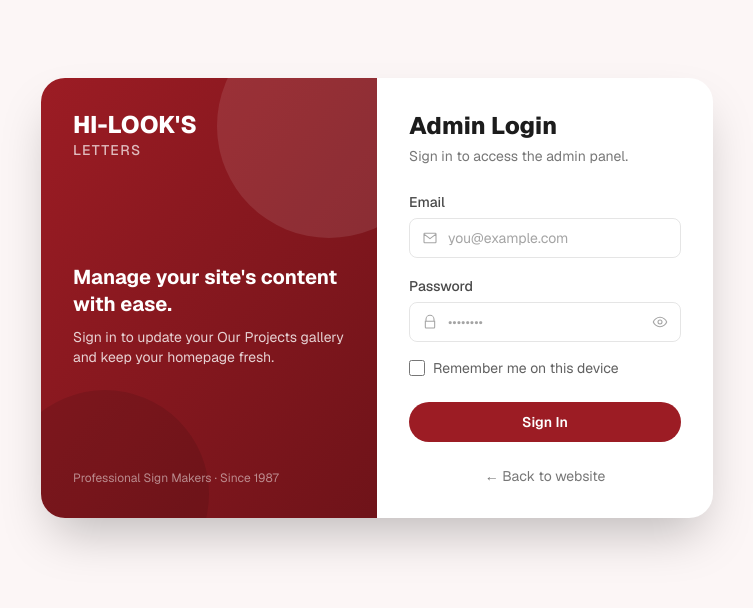
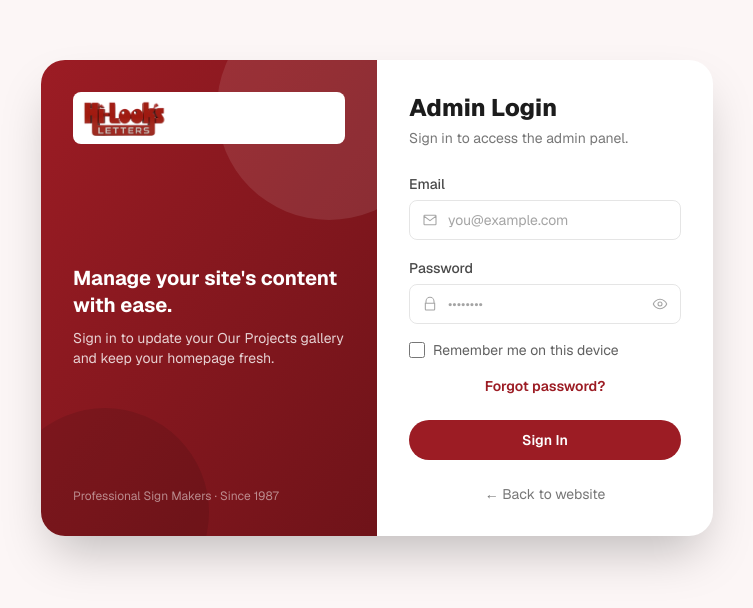
Before and after one commit to CraftMindAI/hi-looks-letter, a Next.js app: page /admin/login in a window 1280 px wide. Shown: the part 102-710 px from the top of the page, without its empty margins (263-1016 px from the left). Built offline with nearby package versions, Linux system fonts and the light colour scheme; no server answers.

Commit message:
Refactor code structure for improved readability and maintainability

```diff
--- a/app/admin/layout.tsx
+++ b/app/admin/layout.tsx
@@ -1,6 +1,7 @@
 "use client";
 
 import { useEffect, useState } from "react";
+import Image from "next/image";
 import Link from "next/link";
 import { usePathname, useRouter } from "next/navigation";
 import { onAuthStateChanged, signOut, type User } from "firebase/auth";
@@ -63,10 +64,14 @@ export default function AdminLayout({ children }: { children: React.ReactNode })
     <div className="flex min-h-screen bg-brand-tint/20">
       <aside className="hidden w-56 shrink-0 flex-col border-r border-black/5 bg-white sm:flex">
         <div className="border-b border-black/5 px-5 py-5">
-          <p className="text-lg font-extrabold leading-tight text-brand">
-            HI-LOOK&apos;S
-          </p>
-          <p className="text-xs font-medium tracking-widest text-foreground/50">
+          <Image
+            src="/hi-logo.png"
+            alt="Hi-Look's Letters"
+            width={780}
+            height={320}
+            className="h-8 w-auto"
+          />
+          <p className="mt-1 text-xs font-medium tracking-widest text-foreground/50">
             ADMIN PANEL
           </p>
         </div>
@@ -111,20 +116,19 @@ export default function AdminLayout({ children }: { children: React.ReactNode })
 
       <div className="flex min-w-0 flex-1 flex-col">
         <header className="flex items-center justify-between border-b border-black/5 bg-white px-5 py-3.5 sm:px-8">
-          <p className="text-base font-extrabold text-brand sm:hidden">
-            HI-LOOK&apos;S <span className="font-normal text-foreground/70">ADMIN</span>
-          </p>
+          <Image
+            src="/hi-logo.png"
+            alt="Hi-Look's Letters"
+            width={780}
+            height={320}
+            className="h-7 w-auto sm:hidden"
+          />
           <div className="hidden text-sm font-medium text-foreground/50 sm:block">
             Projects
           </div>
           <div className="flex items-center gap-3">
-            <div className="flex items-center gap-2">
-              <div className="flex h-8 w-8 items-center justify-center rounded-full bg-brand-tint text-sm font-bold text-brand">
-                {initial}
-              </div>
-              <span className="hidden text-sm text-foreground/60 sm:inline">
-                {user.email}
-              </span>
+            <div className="flex h-8 w-8 items-center justify-center rounded-full bg-brand-tint text-sm font-bold text-brand">
+              {initial}
             </div>
             <button
               type="button"
--- a/app/admin/login/page.tsx
+++ b/app/admin/login/page.tsx
@@ -1,10 +1,12 @@
 "use client";
 
 import { FormEvent, useState } from "react";
+import Image from "next/image";
 import { useRouter } from "next/navigation";
 import {
   browserLocalPersistence,
   browserSessionPersistence,
+  sendPasswordResetEmail,
   setPersistence,
   signInWithEmailAndPassword,
 } from "firebase/auth";
@@ -52,9 +54,38 @@ export default function AdminLoginPage() {
   const [submitting, setSubmitting] = useState(false);
   const [error, setError] = useState<string | null>(null);
   const [touched, setTouched] = useState<{ email?: boolean; password?: boolean }>({});
+  const [resetSending, setResetSending] = useState(false);
+  const [resetMessage, setResetMessage] = useState<string | null>(null);
+  const [resetError, setResetError] = useState<string | null>(null);
+  const [resetLinkSent, setResetLinkSent] = useState(false);
 
   const emailError = touched.email ? validateEmail(email) : null;
   const passwordError = touched.password ? validatePassword(password) : null;
+
+  const handleForgotPassword = async () => {
+    if (resetLinkSent || resetSending) return;
+
+    setResetMessage(null);
+    setResetError(null);
+
+    const emailErr = validateEmail(email);
+    if (emailErr) {
+      setTouched((t) => ({ ...t, email: true }));
+      setResetError("Enter your email above first, then click Forgot password.");
+      return;
+    }
+
+    setResetSending(true);
+    try {
+      await sendPasswordResetEmail(auth, email.trim());
+      setResetMessage(`Password reset link sent to ${email.trim()}.`);
+      setResetLinkSent(true);
+    } catch (err) {
+      setResetError(friendlyError(err));
+    } finally {
+      setResetSending(false);
+    }
+  };
 
   const handleSubmit = async (event: FormEvent<HTMLFormElement>) => {
     event.preventDefault();
@@ -90,9 +121,14 @@ export default function AdminLoginPage() {
             className="pointer-events-none absolute -bottom-20 -left-10 h-52 w-52 rounded-full bg-black/10"
           />
 
-          <div className="relative">
-            <p className="text-2xl font-extrabold leading-tight">HI-LOOK&apos;S</p>
-            <p className="text-sm font-medium tracking-widest text-white/70">LETTERS</p>
+          <div className="relative inline-block rounded-lg bg-white p-2">
+            <Image
+              src="/hi-logo.png"
+              alt="Hi-Look's Letters"
+              width={780}
+              height={320}
+              className="h-9 w-auto"
+            />
           </div>
 
           <div className="relative">
@@ -143,7 +179,12 @@ export default function AdminLoginPage() {
                   name="email"
                   type="email"
                   value={email}
-                  onChange={(e) => setEmail(e.target.value)}
+                  onChange={(e) => {
+                    setEmail(e.target.value);
+                    setResetLinkSent(false);
+                    setResetMessage(null);
+                    setResetError(null);
+                  }}
                   onBlur={() => setTouched((t) => ({ ...t, email: true }))}
                   aria-invalid={!!emailError}
                   autoComplete="username"
@@ -230,6 +271,30 @@ export default function AdminLoginPage() {
               </p>
             )}
 
+            {resetMessage && (
+              <p className="rounded-lg bg-green-50 px-3 py-2 text-sm font-medium text-green-700">
+                {resetMessage}
+              </p>
+            )}
+            {resetError && (
+              <p className="rounded-lg bg-red-50 px-3 py-2 text-sm font-medium text-red-600">
+                {resetError}
+              </p>
+            )}
+
+            <button
+              type="button"
+              onClick={handleForgotPassword}
+              disabled={resetSending || resetLinkSent}
+              className="text-center text-sm font-semibold text-brand hover:underline disabled:cursor-not-allowed disabled:text-foreground/40 disabled:no-underline"
+            >
+              {resetSending
+                ? "Sending reset link..."
+                : resetLinkSent
+                  ? "Reset link sent"
+                  : "Forgot password?"}
+            </button>
+
             <button
               type="submit"
               disabled={submitting}
--- a/app/components/Footer.tsx
+++ b/app/components/Footer.tsx
@@ -1,3 +1,5 @@
+import Image from "next/image";
+
 const QUICK_LINKS = [
   { href: "#about", label: "About" },
   { href: "#vision", label: "Vision" },
@@ -22,10 +24,15 @@ export default function Footer() {
     <footer className="bg-brand-dark text-white">
       <div className="mx-auto grid max-w-6xl grid-cols-1 gap-10 px-5 py-12 sm:grid-cols-2 sm:px-8 md:grid-cols-4">
         <div>
-          <p className="text-xl font-extrabold">
-            HI-LOOK&apos;S{" "}
-            <span className="font-normal opacity-80">LETTERS</span>
-          </p>
+          <div className="inline-block rounded-lg bg-white p-2">
+            <Image
+              src="/hi-logo.png"
+              alt="Hi-Look's Letters"
+              width={780}
+              height={320}
+              className="h-8 w-auto"
+            />
+          </div>
           <p className="mt-3 text-sm leading-relaxed text-white/70">
             Professional sign makers since 1987-35+ years of experience
             promoting businesses with signage that lasts.
--- a/app/components/Navbar.tsx
+++ b/app/components/Navbar.tsx
@@ -1,5 +1,6 @@
 "use client";
 
+import Image from "next/image";
 import { useState } from "react";
 
 const NAV_LINKS = [
@@ -18,13 +19,15 @@ export default function Navbar() {
   return (
     <header className="sticky top-0 z-50 border-b border-black/5 bg-white/90 backdrop-blur">
       <nav className="mx-auto flex max-w-6xl items-center justify-between px-5 py-3 sm:px-8">
-        <a href="#" className="flex items-baseline gap-2">
-          <span className="text-2xl font-extrabold tracking-tight text-brand">
-            HI-LOOK&apos;S
-          </span>
-          <span className="text-lg font-semibold tracking-wide text-foreground">
-            LETTERS
-          </span>
+        <a href="#" className="flex items-center">
+          <Image
+            src="/hi-logo.png"
+            alt="Hi-Look's Letters"
+            width={780}
+            height={320}
+            priority
+            className="h-9 w-auto sm:h-10"
+          />
         </a>
 
         <ul className="hidden items-center gap-7 text-sm font-medium md:flex">
--- a/components/HiLooksLogoAnimation.tsx
+++ b/components/HiLooksLogoAnimation.tsx
@@ -117,6 +117,33 @@ export default function HiLooksLogoAnimation({
       ctx.filter = "contrast(1.06) brightness(1.04)";
       ctx.drawImage(img, drawX, drawY, drawW, drawH);
       ctx.filter = "none";
+
+      // The source photos sit on a flat studio backdrop that isn't quite
+      // pure white, so it shows up as a visible rectangle against the
+      // page. Clip any near-white pixel straight to #ffffff so — combined
+      // with mix-blend-multiply on the canvas element — the backdrop
+      // disappears into the page instead of leaving a frame.
+      const physX = Math.round(drawX * dpr);
+      const physY = Math.round(drawY * dpr);
+      const physW = Math.round(drawW * dpr);
+      const physH = Math.round(drawH * dpr);
+      if (physW > 0 && physH > 0) {
+        const imageData = ctx.getImageData(physX, physY, physW, physH);
+        const data = imageData.data;
+        const WHITE_THRESHOLD = 232;
+        for (let i = 0; i < data.length; i += 4) {
+          if (
+            data[i] > WHITE_THRESHOLD &&
+            data[i + 1] > WHITE_THRESHOLD &&
+            data[i + 2] > WHITE_THRESHOLD
+          ) {
+            data[i] = 255;
+            data[i + 1] = 255;
+            data[i + 2] = 255;
+          }
+        }
+        ctx.putImageData(imageData, physX, physY);
+      }
 
       // Subtle bright blink/highlight on the logo only at the very end
       // Uses 'screen' composite mode: pure white (255) remains 100% white,
```
Also changed, not shown: public/hi-logo.png (added).
